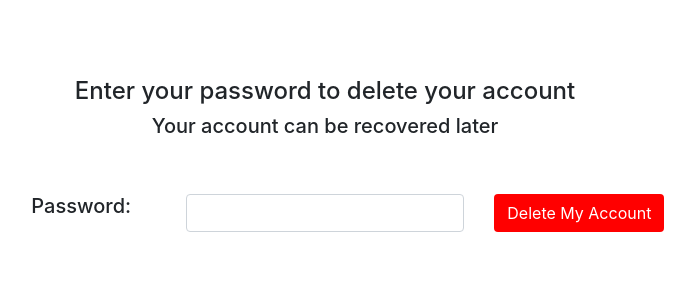
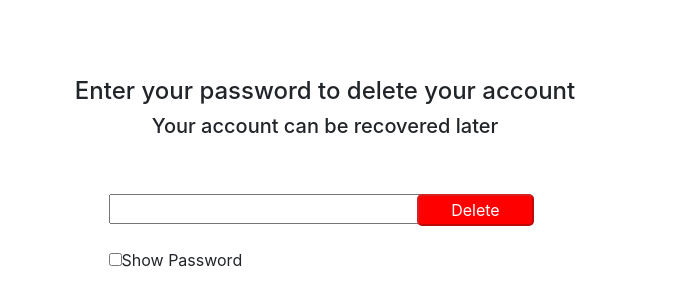
Before and after one commit to gcivil-nyu-org/team-1-inperson, a Django app: page /accounts/deleteacc/ in a window 1280 px wide. Shown: the part 152-458 px from the top of the page, without its empty margins (315-1010 px from the left). Run offline with Django 3.2, Linux system fonts and the light colour scheme; some libraries are stand-ins or nearby versions.

Commit message:
delete account button restyling, redirect upon deletion, password censor, prevent blank submission

```diff
--- a/accounts/forms.py
+++ b/accounts/forms.py
@@ -38,6 +38,8 @@ class EditFirstnameForm(ModelForm):
         model = EditFName
         fields = "__all__"
 
+    new_first_name = forms.CharField(initial="first name")
+
 
 class EditLastnameForm(ModelForm):
     def __init__(self, *args, **kwargs):
--- a/accounts/templates/deleteacc.html
+++ b/accounts/templates/deleteacc.html
@@ -3,7 +3,7 @@
 <html lang="en">
 <head>
   <meta charset="utf-8">
-  <title>{{user.first_name}}'s Profile</title>
+  <title>Delete Account</title>
   <meta name="viewport" content="width=device-width, initial-scale=1">
   <link rel="stylesheet" href="https://maxcdn.bootstrapcdn.com/bootstrap/4.1.3/css/bootstrap.min.css">
 <link rel="stylesheet" href="https://maxcdn.bootstrapcdn.com/bootstrap/4.3.1/css/bootstrap.min.css">
@@ -36,7 +36,25 @@
             }
         }
         if (cansubmit){
-            document.getElementById('submi').disabled=false
+            document.getElementById("password_confirmation").disabled=false
+        }
+    }
+    function graybeforeactive(){
+        var button=document.getElementById("password_confirmation")
+        var cansubmit=button.disabled;
+        if(cansubmit){
+            button.opacity=1;
+        }
+        else{
+            button.opacity=0.5;
+        }
+    }
+    function censor(){
+        var letters=document.getElementById("password")
+        if(letters.type==="password"){
+            letters.type="text"
+        }else{
+            letters.type="password"
         }
     }
 </script>
@@ -73,27 +91,24 @@
                 </ul>
             {% endif %}
         </div>
-        <form method="POST" action="">
+        <form name="daform" id="daform" method="POST" action="">
             {% csrf_token %}
             <div class="row">
-                <div class="col-sm-2">
+                <div class="col-sm-3" style="margin-bottom:30px">
                 </div>
-                <div class="col-sm-2">
-                    <div class="form-group">
-                        <h5>Password:</h5>
-                    </div>
-                </div>
-                <div class="col-sm-4">
-                    <div class="form-group">
-                        {{daform.password_confirmation|as_crispy_field}}
-                    </div>
+                <div class="col-sm-4" style="margin-bottom:30px">
+                    <input id="password" type="password" name="password_confirmation" size=35 onKeyup="noblanks()" />
+                    <br><br>
+                    <input type="checkbox" onclick="censor()">Show Password
                 </div>
                 <div class="col-sm-2" style="margin-bottom:30px">
-                    <button onclick="location.href = '/accounts/deleted';" style="background-color:red; color:white; margin-top:0px" class="btn btn-default btn-md" type="submit">Delete My Account</button>
+                    <input id="password_confirmation" type="submit" style="background-color:red; color:white; border-radius: 5px; padding: 2px 32px;" disabled="disabled" value="Delete" />
+                    <br>
+                </div>
+                <div class="col-sm-3" style="margin-bottom:30px">
                 </div>
             </div>
         </form>
-
     </div>
     </div>
 
--- a/accounts/templates/deleted.html
+++ b/accounts/templates/deleted.html
@@ -43,6 +43,7 @@
     <div class="padding">
         <div class="pad"><div class="cent">
             <h1>Account successfully deleted</h1>
+            <h3>Sorry to see you go, your account can be reactivated on the signup page</h3>
             <br><br><br>
             <a href="/">Click here to be redirected to the home page</a>
         </div>
--- a/accounts/views.py
+++ b/accounts/views.py
@@ -93,11 +93,6 @@ def delete_account_page(request):
     if request.method == "POST":
         form = DeleteAccountForm(request.POST)
         user = request.user
-        # check=form.cleaned_data.get("password_confirmation")
-        # if check is None:
-        #     messages.add_message(
-        #         request, messages.ERROR, "Nothing entered"
-        #     )
         if form.is_valid():
             pw = user.password
             entered = form.cleaned_data.get("password_confirmation")
@@ -108,6 +103,7 @@ def delete_account_page(request):
                 messages.add_message(
                     request, messages.ERROR, "Account successfully deleted"
                 )
+                return redirect("deleted")
             else:
                 messages.add_message(
                     request, messages.ERROR, "Password is incorrect. Try again"
```
